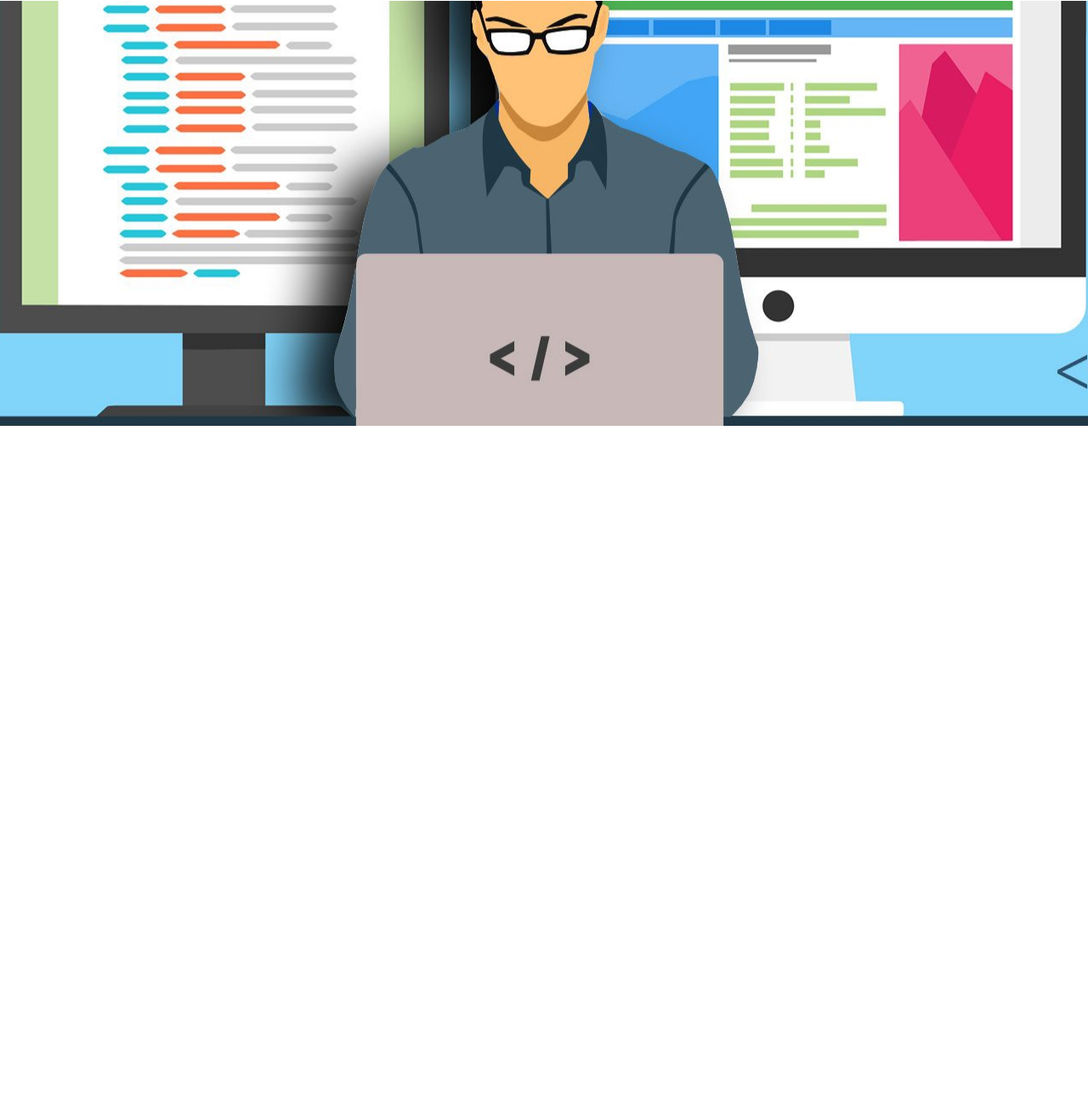
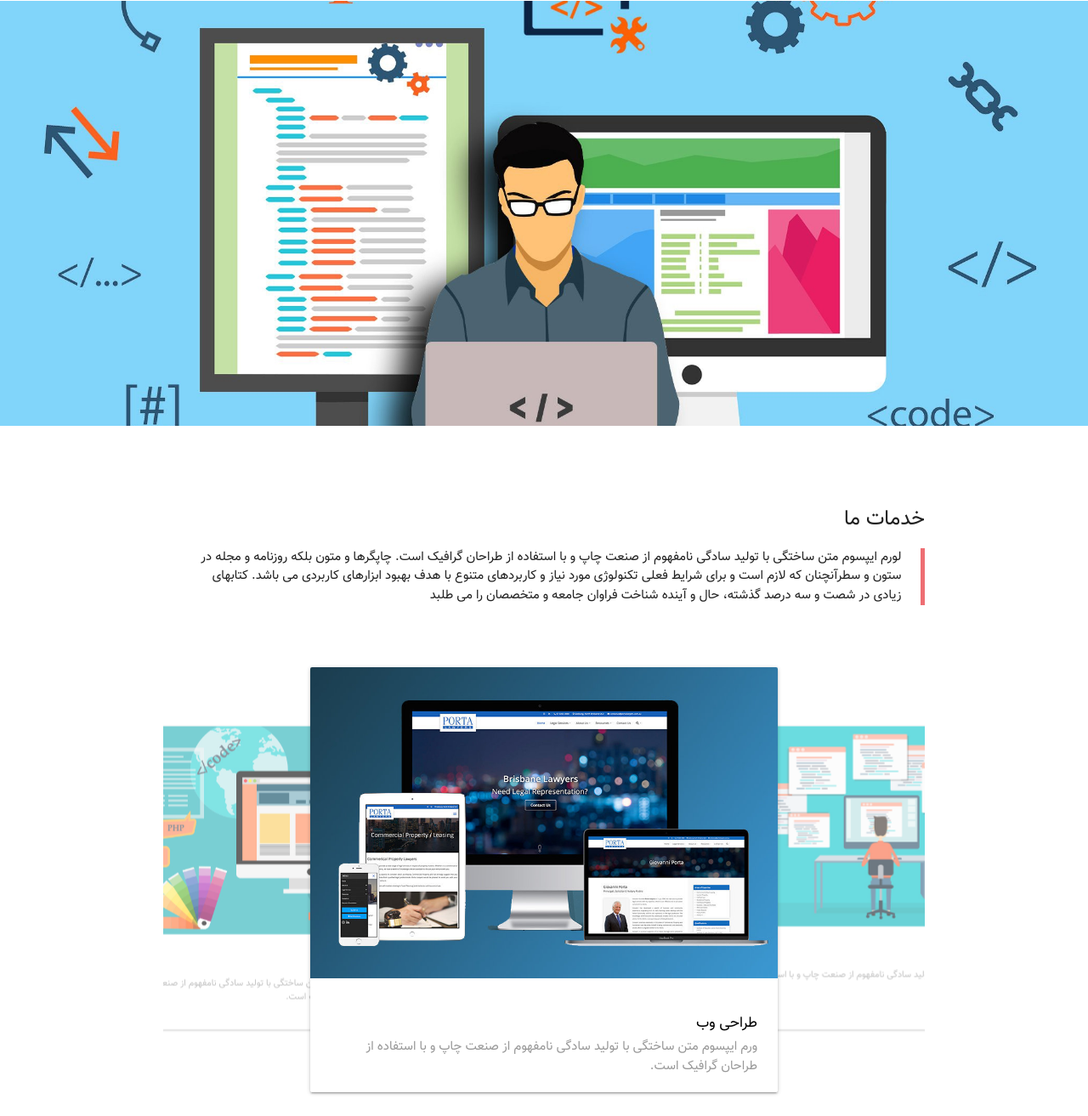
Before and after one commit to AbbasShahnazari/MaterializeCSS, a plain HTML site: page index.html in a window 1280 px wide. Shown: the part 1927-3240 px from the top of the page at 85% size. Before the commit the page ends 2428 px from the top, so only its background shows below. Drawn offline with Linux system fonts and the light colour scheme.

Commit message:
create carousel

```diff
--- a/index.html
+++ b/index.html
@@ -154,9 +154,66 @@
     <!-- parallax -->
     <section class="parallax-container">
       <div class="parallax">
-        <img src="images/parallax.jpg" alt="">
+          <img src="images/parallax.jpg" alt="">
       </div>
     </section>
+
+    <!-- Carousel -->
+    <div class="container section">
+      <div class="portfolio-title">
+          <h5> خدمات ما</h5>
+          <blockquote>لورم ایپسوم متن ساختگی با تولید سادگی نامفهوم از صنعت چاپ و با استفاده از طراحان گرافیک است.
+              چاپگرها و متون بلکه روزنامه و مجله در ستون و سطرآنچنان که لازم است و برای شرایط فعلی تکنولوژی مورد نیاز
+              و کاربردهای متنوع با هدف بهبود ابزارهای کاربردی می باشد. کتابهای زیادی در شصت و سه درصد گذشته، حال و
+              آینده شناخت فراوان جامعه و متخصصان را می طلبد</blockquote>
+      </div>
+      <section class="carousel">
+          <a class="carousel-item card" href="">
+
+              <img src="./images/service/s1.jpg" alt="">
+              <div class="card-content">
+                  <h6>طراحی وب</h6>
+                  <p>ورم ایپسوم متن ساختگی با تولید سادگی نامفهوم از صنعت چاپ و با استفاده از طراحان گرافیک است.</p>
+              </div>
+          </a>
+          <a class="carousel-item card" href="">
+              <img src="./images/service/s2.jpg" alt="">
+              <div class="card-content">
+                  <h6>طراحی وب</h6>
+                  <p>ورم ایپسوم متن ساختگی با تولید سادگی نامفهوم از صنعت چاپ و با استفاده از طراحان گرافیک است.</p>
+              </div>
+          </a>
+          <a class="carousel-item card" href="">
+              <img src="./images/service/s3.png" alt="">
+              <div class="card-content">
+                  <h6>طراحی وب</h6>
+                  <p>ورم ایپسوم متن ساختگی با تولید سادگی نامفهوم از صنعت چاپ و با استفاده از طراحان گرافیک است.</p>
+              </div>
+          </a>
+          <a class="carousel-item card" href="">
+              <img src="./images/service/s4.jpg" alt="">
+              <div class="card-content">
+                  <h6>طراحی وب</h6>
+                  <p>ورم ایپسوم متن ساختگی با تولید سادگی نامفهوم از صنعت چاپ و با استفاده از طراحان گرافیک است.</p>
+              </div>
+          </a>
+          <a class="carousel-item card" href="">
+              <img src="./images/service/s5.jpg" alt="">
+              <div class="card-content">
+                  <h6>طراحی وب</h6>
+                  <p>ورم ایپسوم متن ساختگی با تولید سادگی نامفهوم از صنعت چاپ و با استفاده از طراحان گرافیک است.</p>
+              </div>
+          </a>
+      </section>
+    </div>
+
+
+    <!-- parallax -->
+    <section class="parallax-container">
+      <div class="parallax">
+          <img src="images/p1.jpeg" alt="">
+      </div>
+  </section>
 
 
     <!-- Scripts -->
--- a/js/app.js
+++ b/js/app.js
@@ -1,3 +1,6 @@
 $(document).ready(function(){
     $('.parallax').parallax();
+    $('.carousel').carousel({
+        indicators: true
+    });
 });
--- a/styles/style.css
+++ b/styles/style.css
@@ -36,7 +36,7 @@ nav ul.navbar{
  card
 */
 
-.portfolio blockquote{
+.portfolio-title blockquote{
     border-right: 5px solid #ee6e73;
     border-left: 0;
     padding-right: 1.5rem;
@@ -80,3 +80,27 @@ nav ul.navbar{
     padding-top: 80px;
     padding-bottom: 80px;
 }
+
+/*
+    Carousel
+*/
+
+.carousel{
+    height: 550px;
+}
+.carousel .carousel-item{
+    width: 550px;
+    height: 500px;
+}
+
+.carousel .card .card-content{
+    color: #000;
+}
+
+.carousel .card .card-content p{
+   color: #999;
+}
+
+.parallax img{
+    width: 100%;
+}
```
